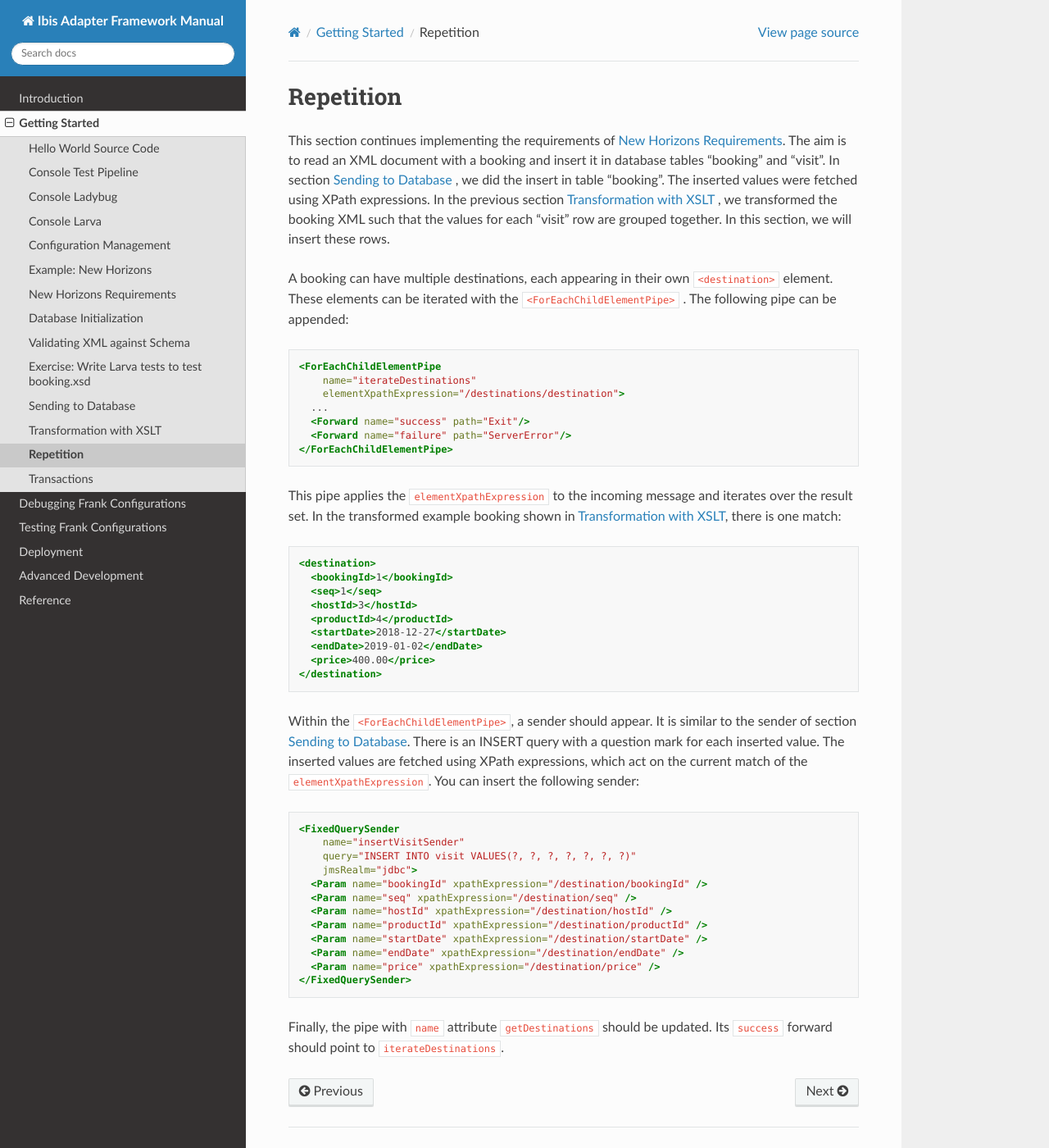
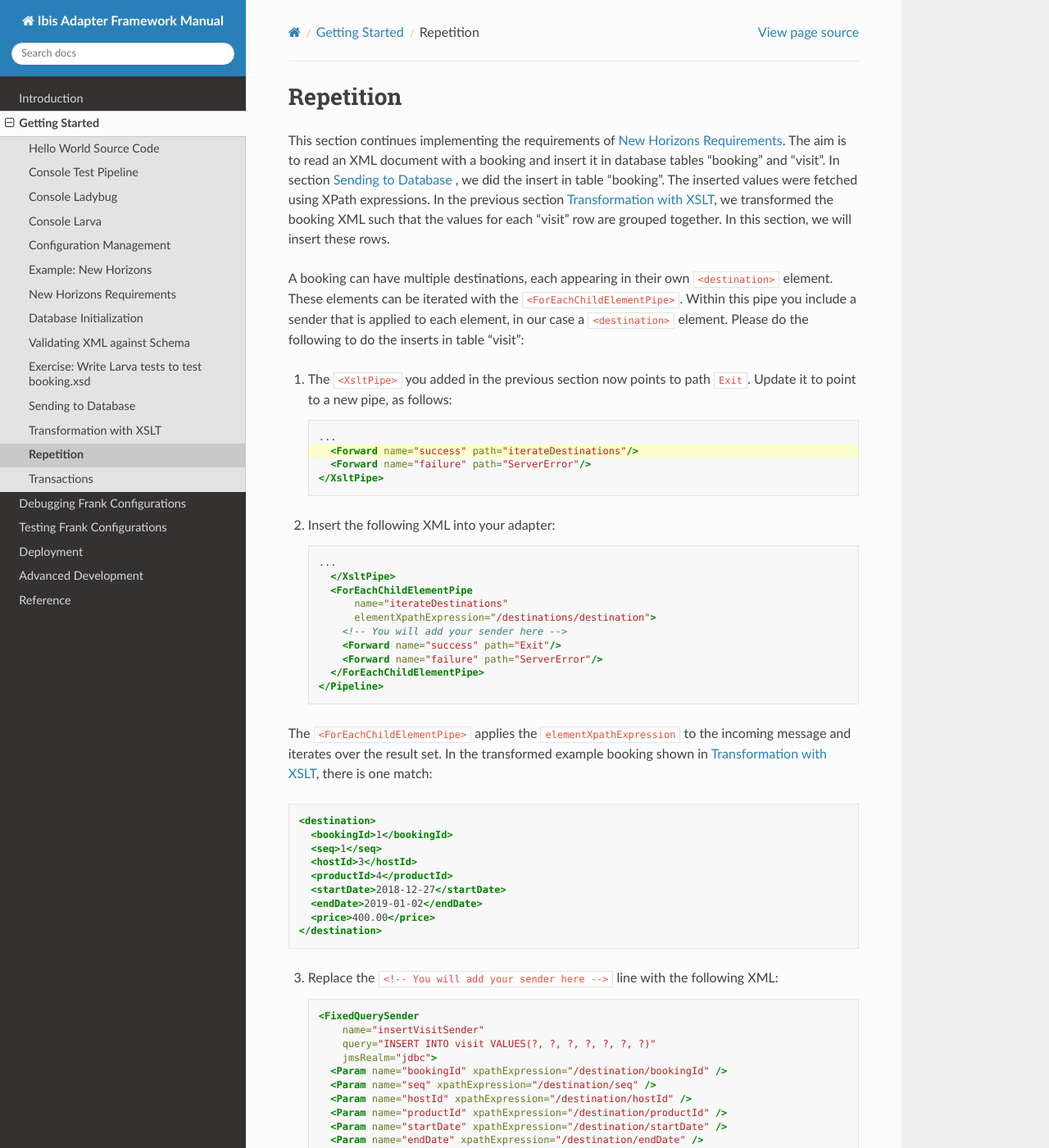
Before and after one commit to frankframework/frank-manual, a Sphinx documentation site: the page built from docs/source/gettingStarted/horizonsForEach.rst, in a window 1280 px wide and 1400 px high. Shown: the whole window at 82% size. Built offline with Sphinx 7.4.7 and the Read the Docs theme 2.0.0, drawn with Linux system fonts in a browser that asks for light colours; some of the changed text lies outside the part shown.

Commit message:
Finish tutorializing Getting Started

```diff
--- a/docs/source/gettingStarted/horizonsForEach.rst
+++ b/docs/source/gettingStarted/horizonsForEach.rst
@@ -5,29 +5,41 @@ This section continues implementing the requirements of :ref:`horizonsInterfaces
 The aim is to read an XML document with a booking and insert it
 in database tables "booking" and "visit". In section :ref:`insertDb` , we
 did the insert in table "booking". The inserted values were
-fetched using XPath expressions. In the previous section :ref:`transform` ,
+fetched using XPath expressions. In the previous section :ref:`transform`,
 we transformed the booking XML such that the values for each "visit"
 row are grouped together. In this section, we will insert
 these rows.
 
 A booking can have multiple destinations, each appearing in their
 own ``<destination>`` element. These elements can be iterated
-with the ``<ForEachChildElementPipe>`` . The following pipe
-can be appended:
+with the ``<ForEachChildElementPipe>``. Within this pipe you include a sender that is applied to each element, in our case a ``<destination>`` element. Please do the following to do the inserts in table "visit":
 
-.. code-block:: XML
+#. The ``<XsltPipe>`` you added in the previous section now points to path ``Exit``. Update it to point to a new pipe, as follows:
 
-   <ForEachChildElementPipe
-       name="iterateDestinations"
-       elementXpathExpression="/destinations/destination">
-     ...
-     <Forward name="success" path="Exit"/>
-     <Forward name="failure" path="ServerError"/>
-   </ForEachChildElementPipe>
+   .. code-block:: XML
+      :emphasize-lines: 2
 
-This pipe applies the ``elementXpathExpression`` to the incoming message
-and iterates over the result set. In the transformed example booking shown
-in :ref:`transform`, there is one match:
+      ...
+        <Forward name="success" path="iterateDestinations"/>
+        <Forward name="failure" path="ServerError"/>
+      </XsltPipe>
+
+#. Insert the following XML into your adapter:
+
+   .. code-block:: XML
+
+      ...
+        </XsltPipe>
+        <ForEachChildElementPipe
+            name="iterateDestinations"
+            elementXpathExpression="/destinations/destination">
+          <!-- You will add your sender here -->
+          <Forward name="success" path="Exit"/>
+          <Forward name="failure" path="ServerError"/>
+        </ForEachChildElementPipe>
+      </Pipeline>
+
+The ``<ForEachChildElementPipe>`` applies the ``elementXpathExpression`` to the incoming message and iterates over the result set. In the transformed example booking shown in :ref:`transform`, there is one match:
 
 .. code-block:: XML
 
@@ -41,27 +53,21 @@ in :ref:`transform`, there is one match:
      <price>400.00</price>
    </destination>
 
-Within the ``<ForEachChildElementPipe>``, a sender should appear. It is
-similar to the sender of section :ref:`insertDb`. There is an
-INSERT query with a question mark for each inserted value.
-The inserted values are fetched using XPath expressions,
-which act on the current match of the ``elementXpathExpression``.
-You can insert the following sender:
+3. Replace the ``<!-- You will add your sender here -->`` line with the following XML:
 
-.. code-block:: XML
+   .. code-block:: XML
 
-   <FixedQuerySender
-       name="insertVisitSender"
-       query="INSERT INTO visit VALUES(?, ?, ?, ?, ?, ?, ?)"
-       jmsRealm="jdbc">
-     <Param name="bookingId" xpathExpression="/destination/bookingId" />
-     <Param name="seq" xpathExpression="/destination/seq" />
-     <Param name="hostId" xpathExpression="/destination/hostId" />
-     <Param name="productId" xpathExpression="/destination/productId" />
-     <Param name="startDate" xpathExpression="/destination/startDate" />
-     <Param name="endDate" xpathExpression="/destination/endDate" />
-     <Param name="price" xpathExpression="/destination/price" />
-   </FixedQuerySender>
+      <FixedQuerySender
+          name="insertVisitSender"
+          query="INSERT INTO visit VALUES(?, ?, ?, ?, ?, ?, ?)"
+          jmsRealm="jdbc">
+        <Param name="bookingId" xpathExpression="/destination/bookingId" />
+        <Param name="seq" xpathExpression="/destination/seq" />
+        <Param name="hostId" xpathExpression="/destination/hostId" />
+        <Param name="productId" xpathExpression="/destination/productId" />
+        <Param name="startDate" xpathExpression="/destination/startDate" />
+        <Param name="endDate" xpathExpression="/destination/endDate" />
+        <Param name="price" xpathExpression="/destination/price" />
+      </FixedQuerySender>
 
-Finally, the pipe with ``name`` attribute ``getDestinations`` should
-be updated. Its ``success`` forward should point to ``iterateDestinations``.
+This sender is similar to the sender of section :ref:`insertDb`. There is an INSERT query with a question mark for each inserted value. The inserted values are fetched using XPath expressions, which act on the current match of the ``elementXpathExpression`` as shown at step 2.
```
Also changed, not shown: docs/source/gettingStarted/horizonTransactions.rst (+4 -5 lines).
